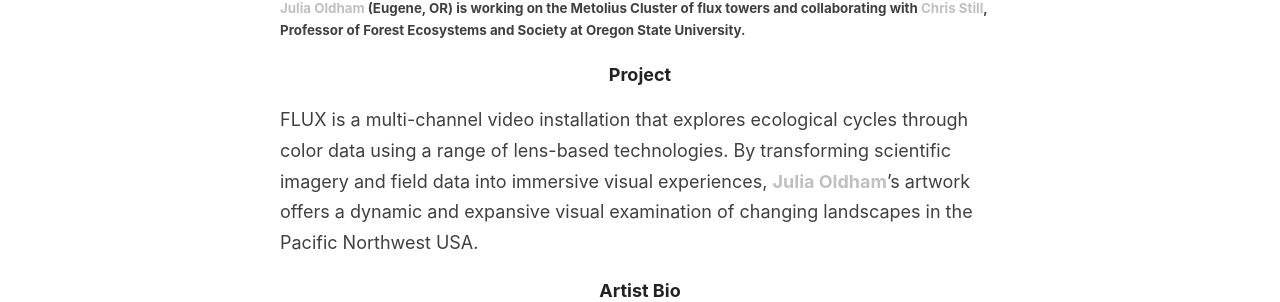
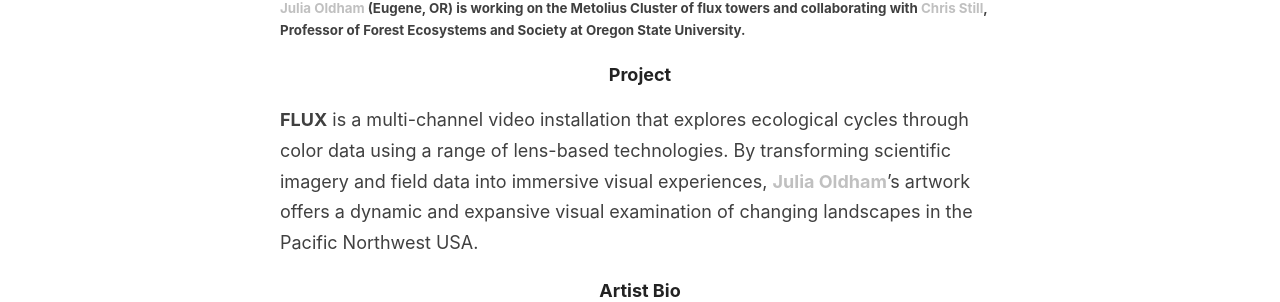
Before and after one commit to fluxnetart/fluxnetart.github.io, a Jekyll site: the page built from _posts/2024-10-08-Julia.md, in a window 1280 px wide and 900 px high, scrolled down 653 px. Shown: the part 151-453 px from the top of the window. Built offline with Jekyll 4.4.1, drawn with Linux system fonts in a browser that asks for light colours.

Commit message:
formatting

```diff
--- a/_posts/2024-10-08-Julia.md
+++ b/_posts/2024-10-08-Julia.md
@@ -13,7 +13,7 @@ categories: artistpage
 
 <h4>Project</h4>
 
-FLUX is a multi-channel video installation that explores ecological cycles through color data using a range of lens-based technologies. By transforming scientific imagery and field data into immersive visual experiences, <b><a href="https://www.juliaoldham.com/">Julia Oldham</a></b>’s artwork offers a dynamic and expansive visual examination of changing landscapes in the Pacific Northwest USA.
+<b>FLUX</b> is a multi-channel video installation that explores ecological cycles through color data using a range of lens-based technologies. By transforming scientific imagery and field data into immersive visual experiences, <b><a href="https://www.juliaoldham.com/">Julia Oldham</a></b>’s artwork offers a dynamic and expansive visual examination of changing landscapes in the Pacific Northwest USA.
 
 
 <h4>Artist Bio</h4>
```
Also changed, not shown: _posts/2024-10-08-David.md (+1 -1 lines).
